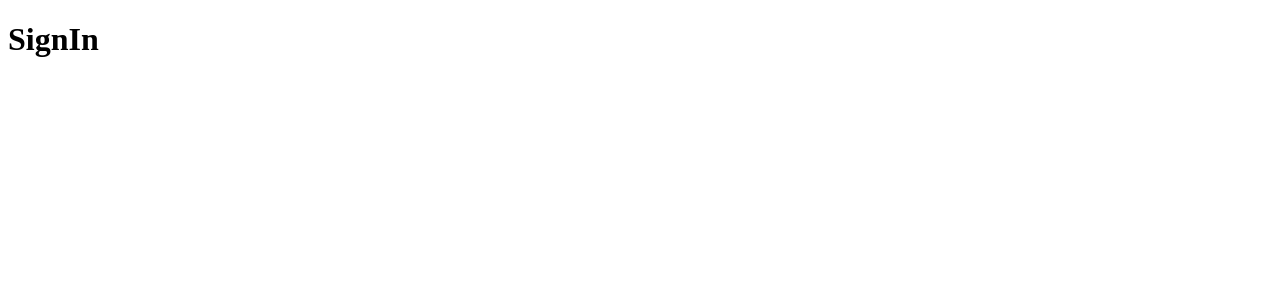
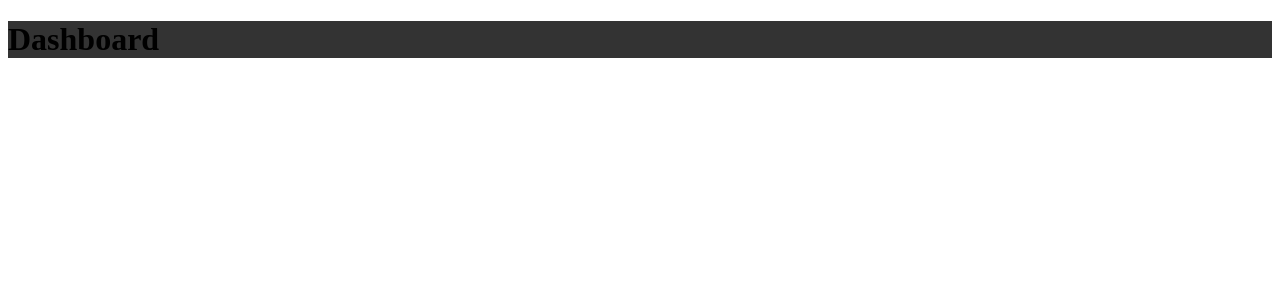
Before and after one commit to puera/gobarber-frontend, a React (Create React App) app: page /dashboard in a window 1280 px wide. Before the commit this address led to /. Shown: the top 300 px of the page. Built offline with nearby package versions, Linux system fonts and the light colour scheme; the HTML template or start-up script is replaced by a standard one.

Commit message:
Add Custom Layout

```diff
--- a/package.json
+++ b/package.json
@@ -12,7 +12,8 @@
     "react-dom": "^16.12.0",
     "react-router-dom": "^5.1.2",
     "react-scripts": "3.4.0",
-    "reactotron-react-js": "^3.3.7"
+    "reactotron-react-js": "^3.3.7",
+    "styled-components": "^5.0.1"
   },
   "scripts": {
     "start": "react-scripts start",
--- /dev/null
+++ b/src/pages/_layouts/auth/index.js
@@ -0,0 +1,12 @@
+import React from 'react';
+import PropTypes from 'prop-types';
+
+import { Wrapper } from './styles';
+
+export default function AuthLayout({ children }) {
+  return <Wrapper>{children}</Wrapper>;
+}
+
+AuthLayout.propTypes = {
+  children: PropTypes.element.isRequired,
+};
--- /dev/null
+++ b/src/pages/_layouts/auth/styles.js
@@ -0,0 +1,6 @@
+import styled from 'styled-components';
+
+export const Wrapper = styled.div`
+  height: 100%;
+  background: linear-gradient(-90deg, #7159c1, #ab59c1);
+`;
--- /dev/null
+++ b/src/pages/_layouts/default/index.js
@@ -0,0 +1,12 @@
+import React from 'react';
+import PropTypes from 'prop-types';
+
+import { Wrapper } from './styles';
+
+export default function DefaultLayout({ children }) {
+  return <Wrapper>{children}</Wrapper>;
+}
+
+DefaultLayout.propTypes = {
+  children: PropTypes.element.isRequired,
+};
--- /dev/null
+++ b/src/pages/_layouts/default/styles.js
@@ -0,0 +1,6 @@
+import styled from 'styled-components';
+
+export const Wrapper = styled.div`
+  height: 100%;
+  background: #333;
+`;
--- a/src/routes/Route.js
+++ b/src/routes/Route.js
@@ -1,13 +1,16 @@
 import React from 'react';
 import PropTypes from 'prop-types';
 import { Route, Redirect } from 'react-router-dom';
+
+import AuthLayout from '../pages/_layouts/auth';
+import DefaultLayout from '../pages/_layouts/default';
 
 export default function RouteWrapper({
   component: Component,
   isPrivate,
   ...rest
 }) {
-  const signed = false;
+  const signed = true;
 
   if (!signed && isPrivate) {
     return <Redirect to="/" />;
@@ -17,7 +20,18 @@
     return <Redirect to="/dashboard" />;
   }
 
-  return <Route {...rest} component={Component} />;
+  const Layout = signed ? DefaultLayout : AuthLayout;
+
+  return (
+    <Route
+      {...rest}
+      render={props => (
+        <Layout>
+          <Component {...props} />
+        </Layout>
+      )}
+    />
+  );
 }
 
 RouteWrapper.propTypes = {
```
Also changed, not shown: 1 other file (tests, documents, lock files or other folders).
